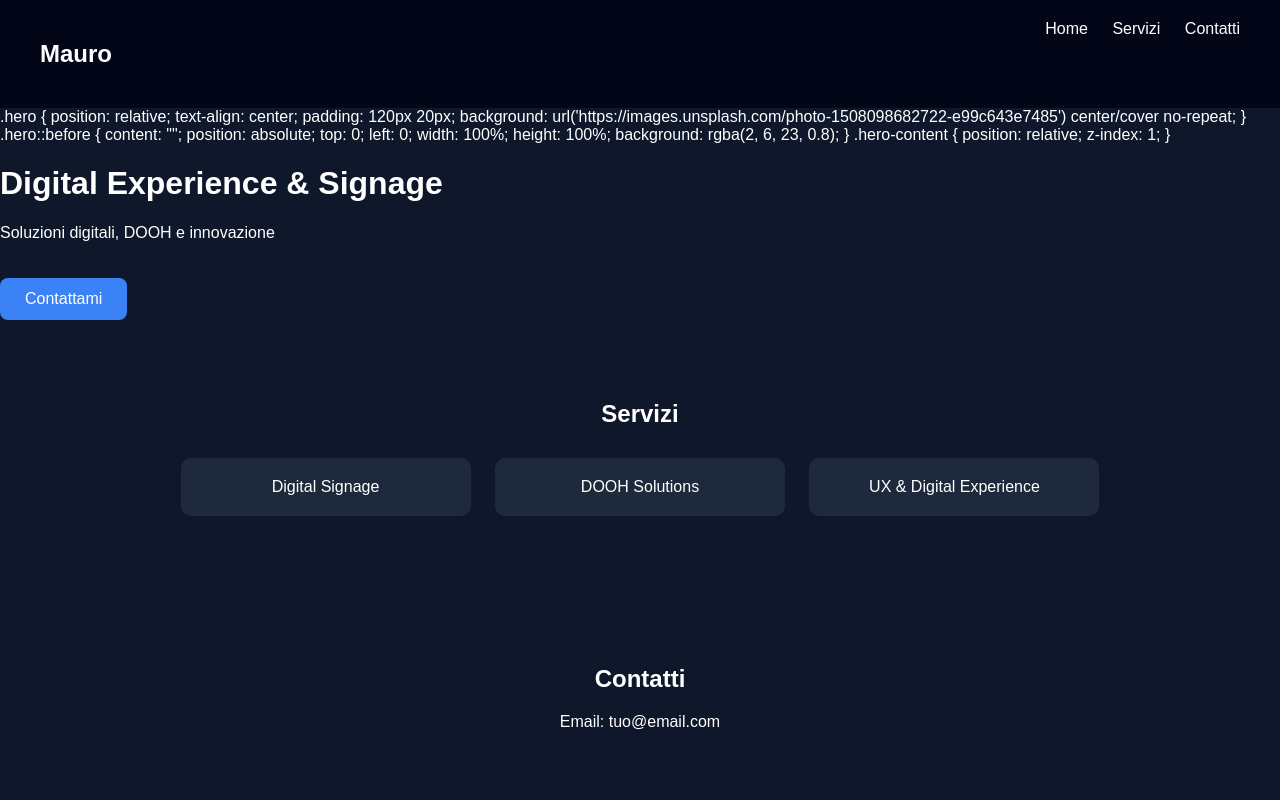
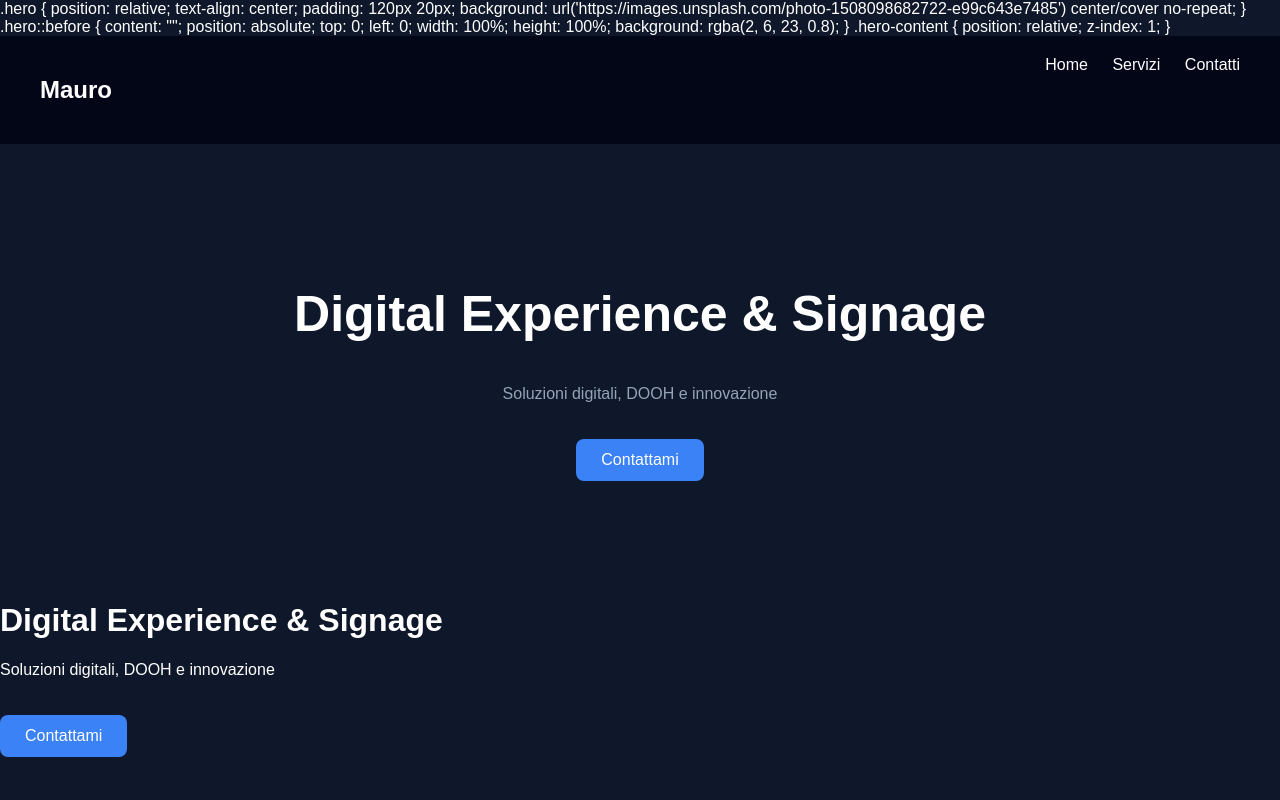
Before and after one commit to maurodattola-cpu/gabdat.github.io, a plain HTML site: page index.html in a window 1280 px wide. Shown: the top 800 px of the page. Drawn offline with Linux system fonts and the light colour scheme.

Commit message:
Restore header and hero section in index.html
Reintroduced header and hero section with navigation links.

```diff
--- a/index.html
+++ b/index.html
@@ -70,20 +70,7 @@
       color: #64748b;
     }
   </style>
-</head>
-
-<body>
-
-<header>
-  <h2>Mauro</h2>
-  <nav>
-    <a href="#">Home</a>
-    <a href="#servizi">Servizi</a>
-    <a href="#contatti">Contatti</a>
-  </nav>
-</header>
-
-.hero {
+  .hero {
   position: relative;
   text-align: center;
   padding: 120px 20px;
@@ -104,6 +91,26 @@
   position: relative;
   z-index: 1;
 }
+</head>
+
+<body>
+
+<header>
+  <h2>Mauro</h2>
+  <nav>
+    <a href="#">Home</a>
+    <a href="#servizi">Servizi</a>
+    <a href="#contatti">Contatti</a>
+  </nav>
+</header>
+
+<section class="hero">
+  <div class="hero-content">
+    <h1>Digital Experience & Signage</h1>
+    <p>Soluzioni digitali, DOOH e innovazione</p>
+    <a class="btn" href="#contatti">Contattami</a>
+  </div>
+</section>
   <h1>Digital Experience & Signage</h1>
   <p>Soluzioni digitali, DOOH e innovazione</p>
   <a class="btn" href="#contatti">Contattami</a>
```
